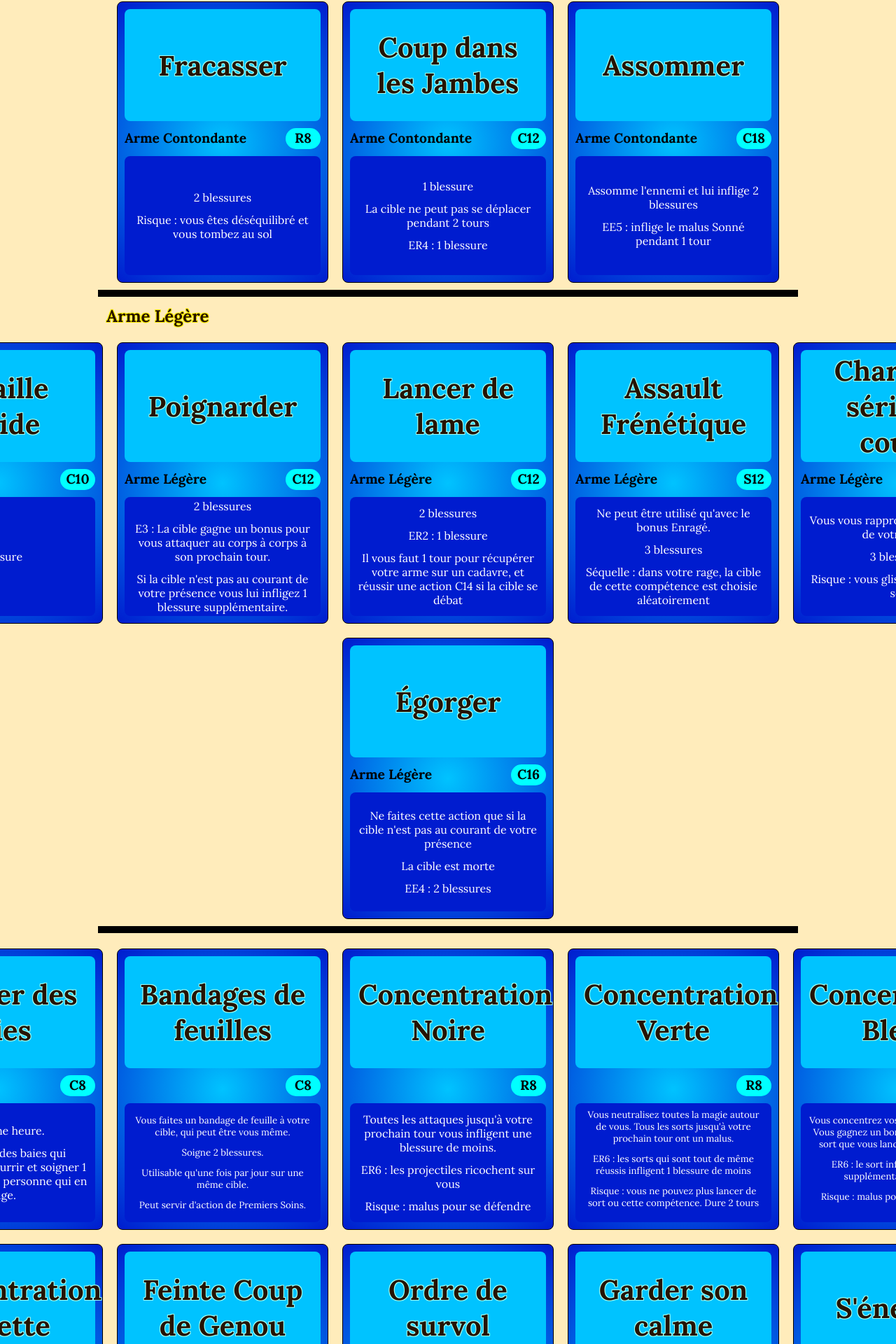
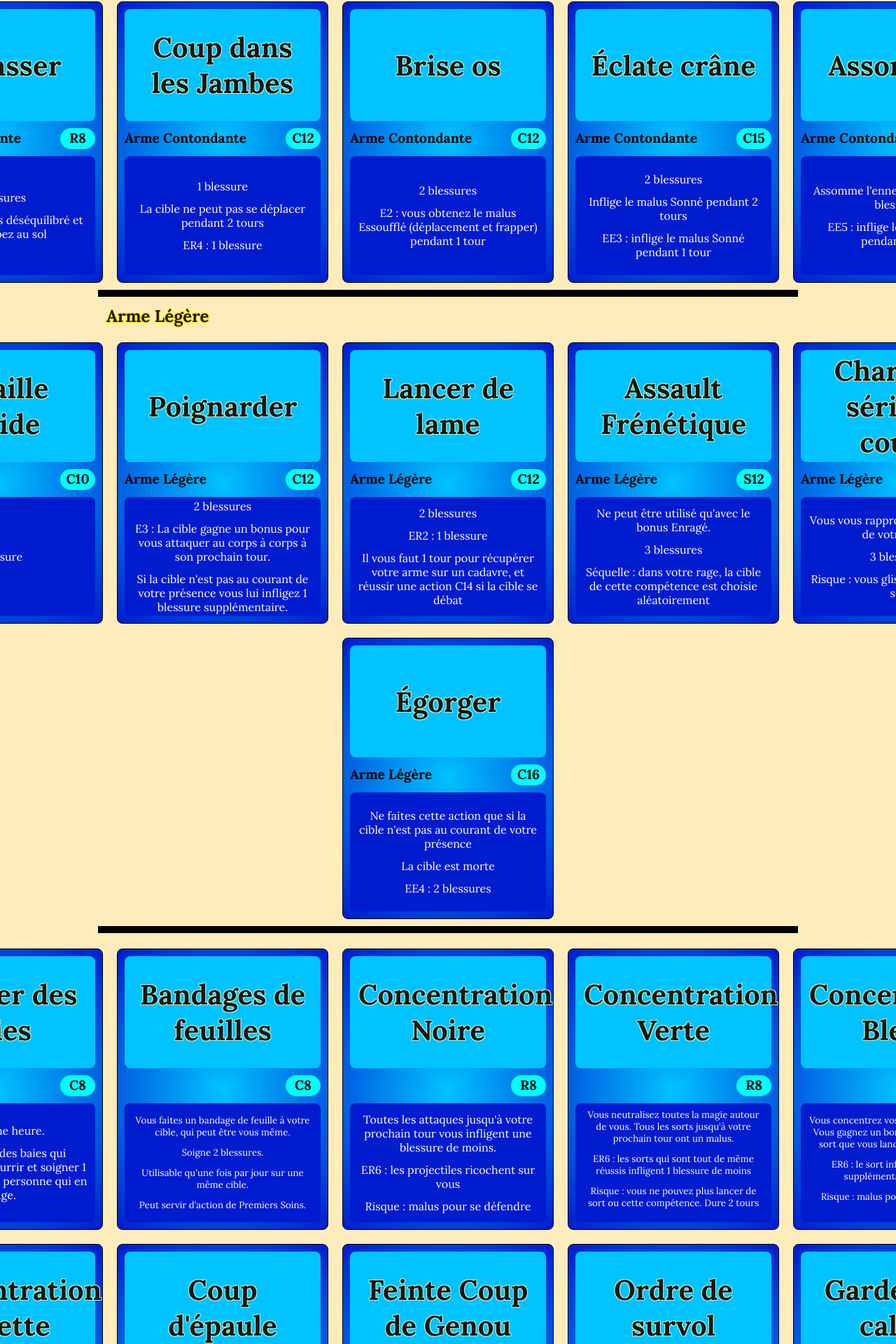
Before and after one commit to Sourdeval/Omnak, an Angular app: page /skills in a window 1280 px wide. Shown: the part 4242-6162 px from the top of the page at 70% size. Built offline with nearby package versions, Linux system fonts and the light colour scheme.

Commit message:
[Way] Neutral : Voleur & Bandit #5

```diff
--- a/src/app/game-master/game-master.component.html
+++ b/src/app/game-master/game-master.component.html
@@ -53,8 +53,8 @@
 
 <h4>Nv 1</h4>
 
-<button class="neutral not" routerLink="/way/Voleur">Voleur</button>
-<button class="neutral not" routerLink="/way/Bandit">Bandit</button>
+<button class="neutral" routerLink="/way/Voleur">Voleur</button>
+<button class="neutral" routerLink="/way/Bandit">Bandit</button>
 <button class="neutral not" routerLink="/way/Marchand">Marchand</button>
 <button class="neutral not" routerLink="/way/Pirate">Pirate</button>
 <button class="neutral not" routerLink="/way/Brasseur">Brasseur</button>
--- a/src/app/way/ways.ts
+++ b/src/app/way/ways.ts
@@ -428,6 +428,30 @@ export let ways: Way[] = [
         equipment: "",
         skills: []
     },
+    {
+        id: "Bandit",
+        name: "Bandit",
+        description: ["Les bandits sont souvent armés de masses d'armes, ils détroussent les honnêtes gens en les menaçant."],
+        asset: "Intimidant",
+        equipment: "Masse d'armes (Arme Contondante)",
+        skills: [
+            { name: "Coup d'épaule", type: TypeSkill.Aucun, difficulty: "C8", effects: ["Repousse la cible de quelques mètres", "ER4 : inflige le malus Déséquilibré"] },
+            { name: "Brise os", type: TypeSkill.ArmeContondante, difficulty: "C12", effects: ["2 blessures", "E2 : vous obtenez le malus Essoufflé (déplacement et frapper) pendant 1 tour"] },
+            { name: "Éclate crâne", type: TypeSkill.ArmeContondante, difficulty: "C15", effects: ["2 blessures", "Inflige le malus Sonné pendant 2 tours", "EE3 : inflige le malus Sonné pendant 1 tour"] },
+        ]
+    },
+    {
+        id: "Voleur",
+        name: "Voleur",
+        description: ["Le voleur est discret et habile, il ne cherche pas à tuer, juste à dérober sans se faire prendre."],
+        asset: "Ombre (furtif dans les endroits urbains)",
+        equipment: "",
+        skills: [
+            { name: "Vol à la tire", type: TypeSkill.Furtivité, difficulty: "R12", effects: ["Nécessite que la cible ne soit pas au courant de votre présence", "Vous dérobez ce que la cible a dans ses poches sans être vu.", "Risque : vous êtes pris en flagrant délit"] },
+            { name: "Fuite", type: TypeSkill.Deplacement, difficulty: "C12", effects: ["Vous courez très vite, escaladez les murets et vous vous faufilez aisément dans une foule."] },
+            { name: "Crochetage", type: TypeSkill.Furtivité, difficulty: "C10", effects: ["La difficulté dépend du verrou, de C8 à C16 pour un verrou magique. Certains verrous magiques ne sont pas crochetable.", "Vous cassez le verrou", "E3 : vous faites du bruit"] },
+        ]
+    },
 
     //#region Idées pour plus tard
     {
```
